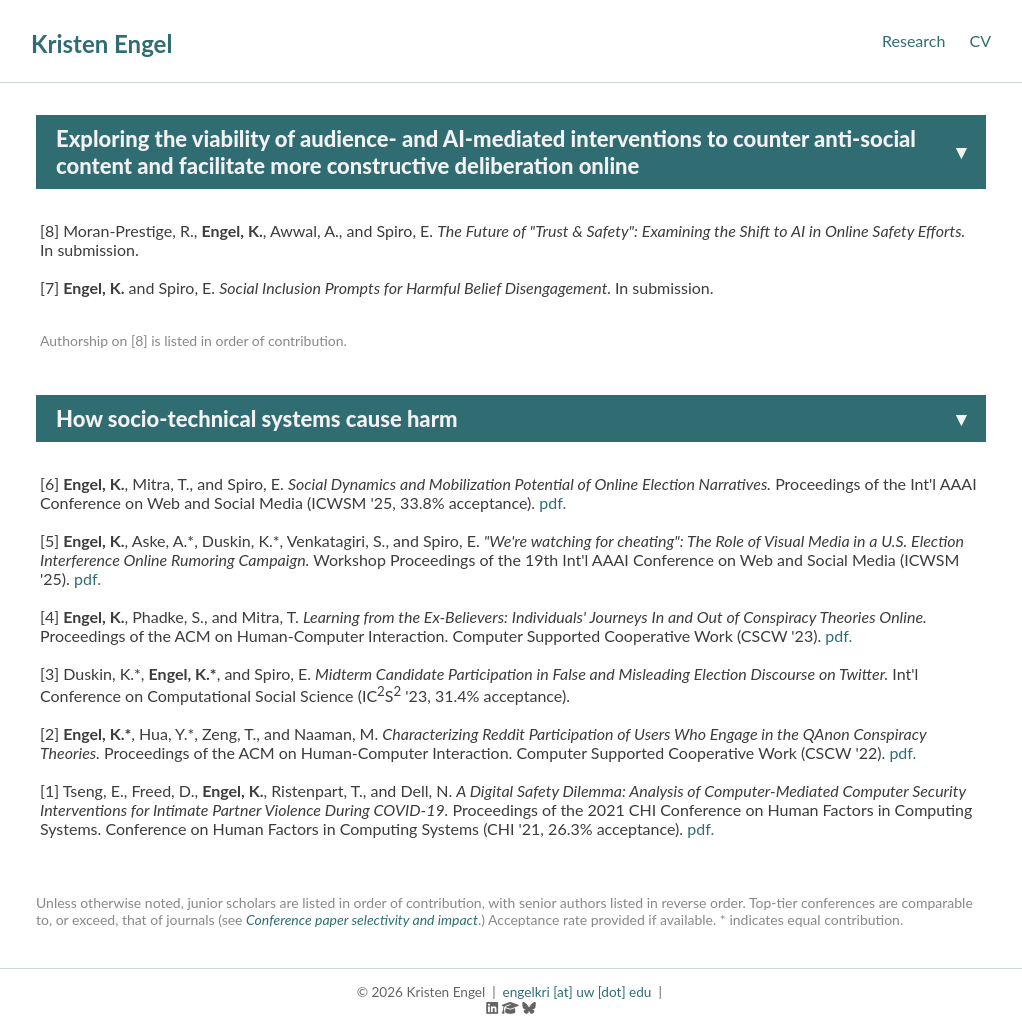
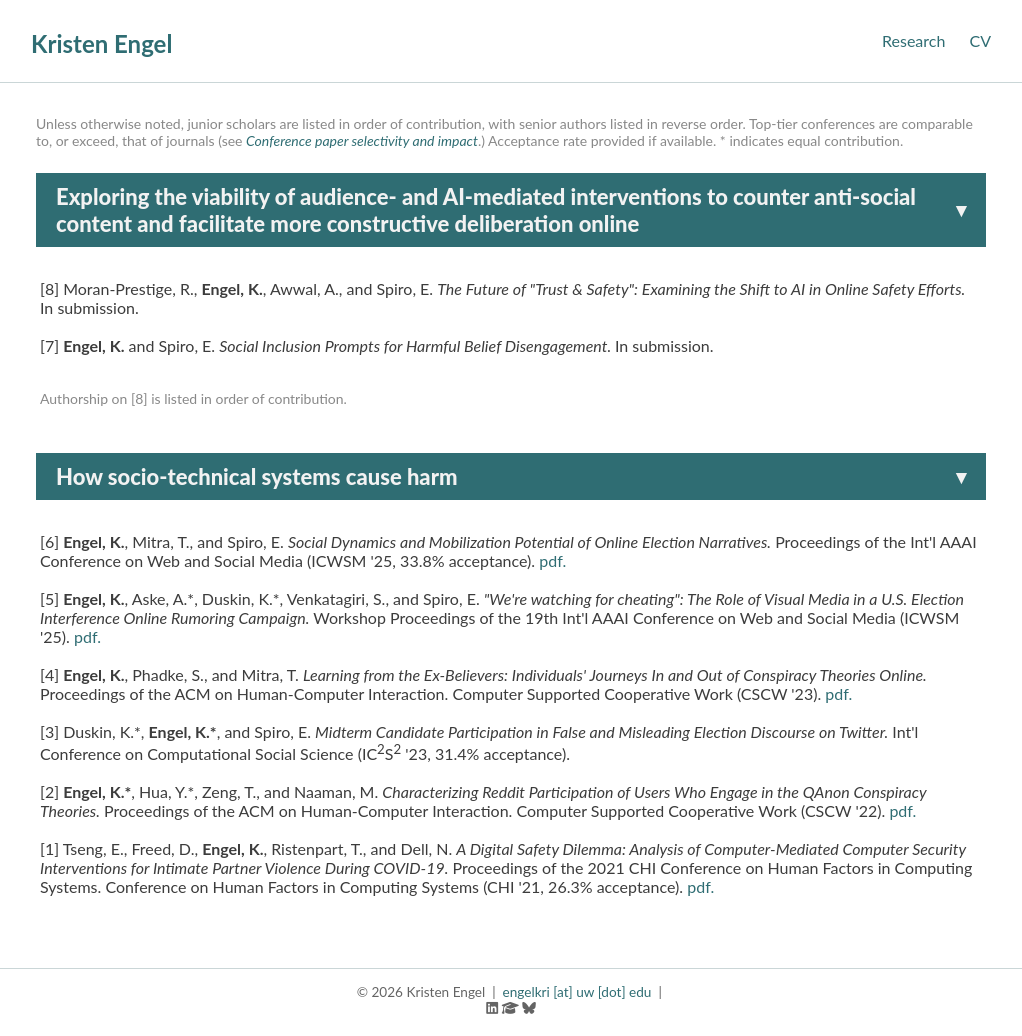
Before and after one commit to engelkri/engelkri.github.io, a Jekyll site: the page built from research.html, in a window 1280 px wide. Shown: the whole page, without its empty margins (129-1151 px from the left). Built offline with Jekyll 4.4.1, drawn with Linux system fonts in a browser that asks for light colours; nearby versions of some CDN libraries.

Commit message:
Update research.html

```diff
--- a/research.html
+++ b/research.html
@@ -51,7 +51,7 @@ permalink: /research/
   .global-note {
     color: #888;
     font-size: 14px;
-    margin-top: 24px;
+    margin-bottom: 24px;
   }
 
   .global-note[hidden] {
@@ -64,6 +64,9 @@ permalink: /research/
     margin-top: 12px;
   }
 </style>
+
+<p class="global-note" id="global-note">Unless otherwise noted, junior scholars are listed in order of contribution, with senior authors listed in reverse order. Top-tier conferences are comparable to, or exceed, that of journals (see <a href="https://dl.acm.org/doi/epdf/10.1145/1743546.1743569" target="_blank"><i>Conference
+paper selectivity and impact</i></a>.) Acceptance rate provided if available. * indicates equal contribution.</p>
 
 <div class="section">
   <button class="section-toggle" aria-expanded="true" aria-controls="content-2">
@@ -94,9 +97,6 @@ permalink: /research/
   </div>
 </div>
 
-<p class="global-note" id="global-note">Unless otherwise noted, junior scholars are listed in order of contribution, with senior authors listed in reverse order. Top-tier conferences are comparable to, or exceed, that of journals (see <a href="https://dl.acm.org/doi/epdf/10.1145/1743546.1743569" target="_blank"><i>Conference
-paper selectivity and impact</i></a>.) Acceptance rate provided if available. * indicates equal contribution.</p>
-
 <script>
   function updateGlobalNote() {
     const anyOpen = Array.from(document.querySelectorAll('.section-content'))
```
